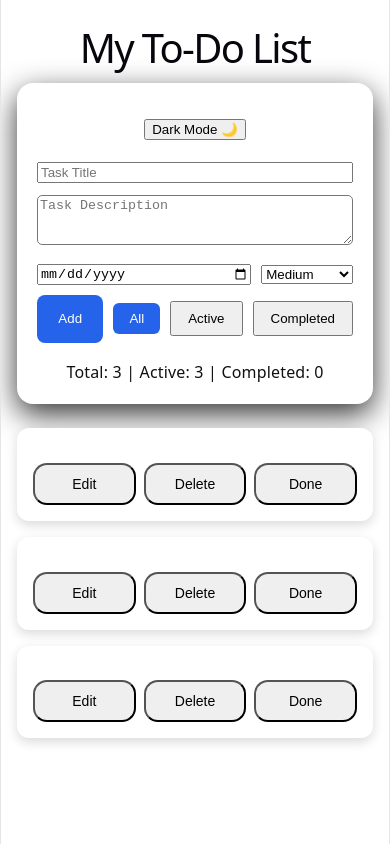
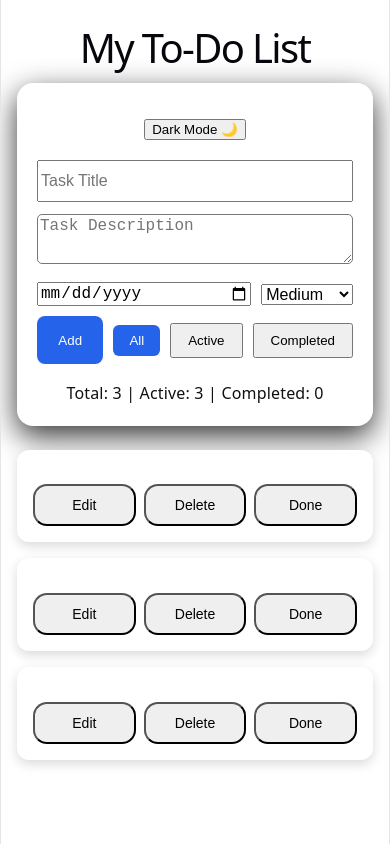
Before and after one commit to Tui-Satit/react-to-do-list, a React (Vite) app: page / in a window 390 px wide. Built offline with nearby package versions, Linux system fonts and the light colour scheme.

Commit message:
Improve for Iphone

```diff
--- a/src/App.css
+++ b/src/App.css
@@ -1,5 +1,9 @@
 * {
   box-sizing: border-box;
+}
+
+html {
+  -webkit-text-size-adjust: 100%;
 }
 html,
 body,
@@ -571,3 +575,14 @@ ul {
 .bottom-row button:not(.add-btn) {
   padding: 8px 16px;
 }
+
+input,
+textarea,
+select {
+  font-size: 16px;
+}
+
+.task-title-input {
+  font-size: 16px;
+  height: 42px;
+}
--- a/src/App.jsx
+++ b/src/App.jsx
@@ -168,6 +168,7 @@ function App() {
      <div className="title-row">
 
        <input
+         className="task-title-input"
          type="text"
          placeholder="Task Title"
          onFocus={(e) => {
```
